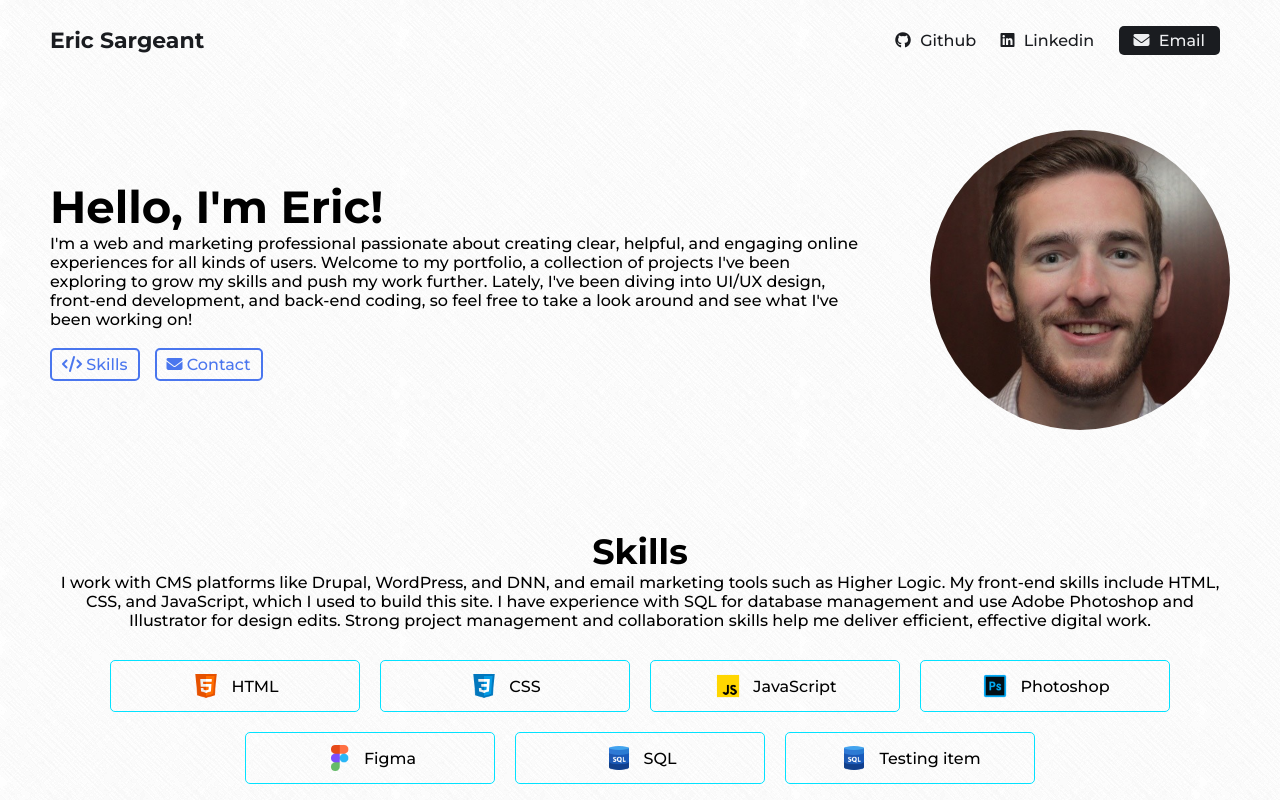
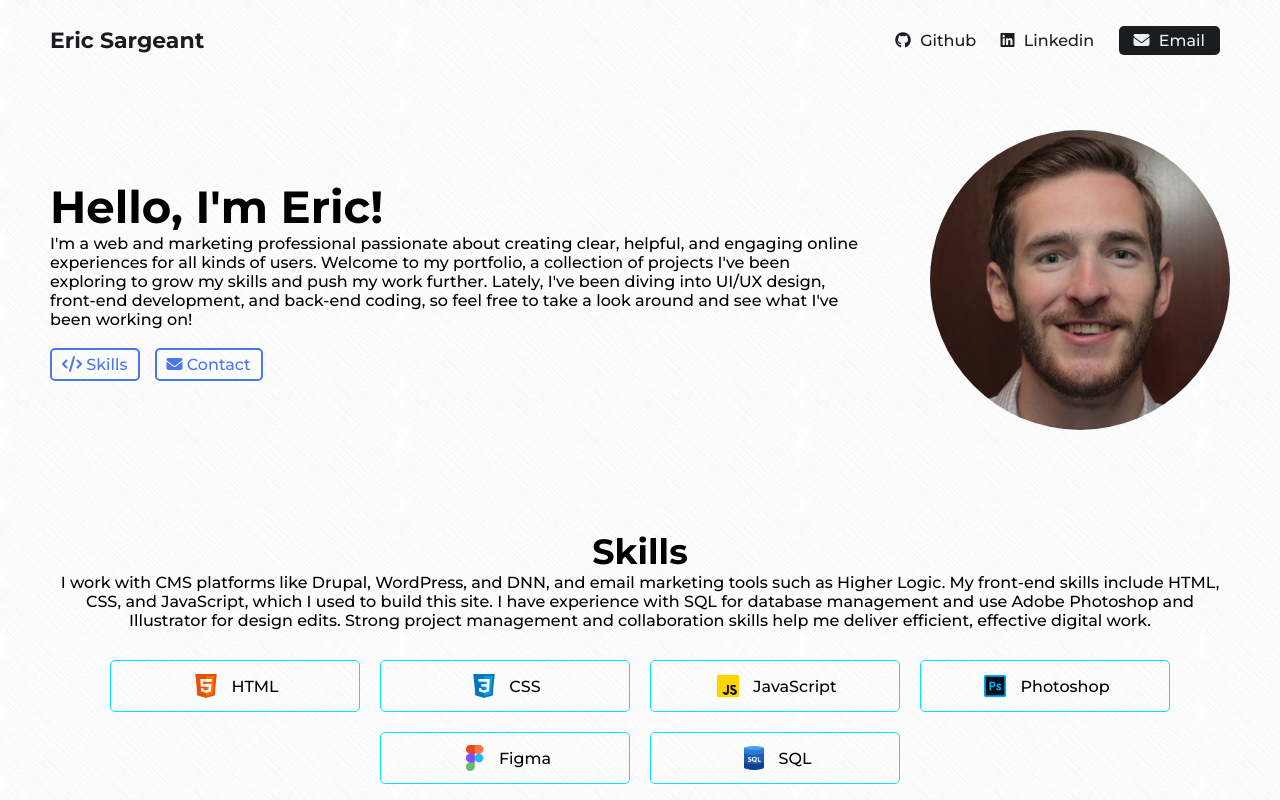
Before and after one commit to EWSarge/Eric-Sargeant, a plain HTML site: page index.html in a window 1280 px wide. Shown: the top 800 px of the page. Drawn offline with Linux system fonts and the light colour scheme.

Commit message:
removed testing section. Pushing to make main branch

```diff
--- a/index.html
+++ b/index.html
@@ -105,10 +105,6 @@
                     <span>SQL</span>
                 </div>
 
-                <div class="cells">
-                    <img src="images/icons8-sql-48.png" alt="SQL logo">
-                    <span>Testing item</span>
-                </div>
 
             </div>
 
```
